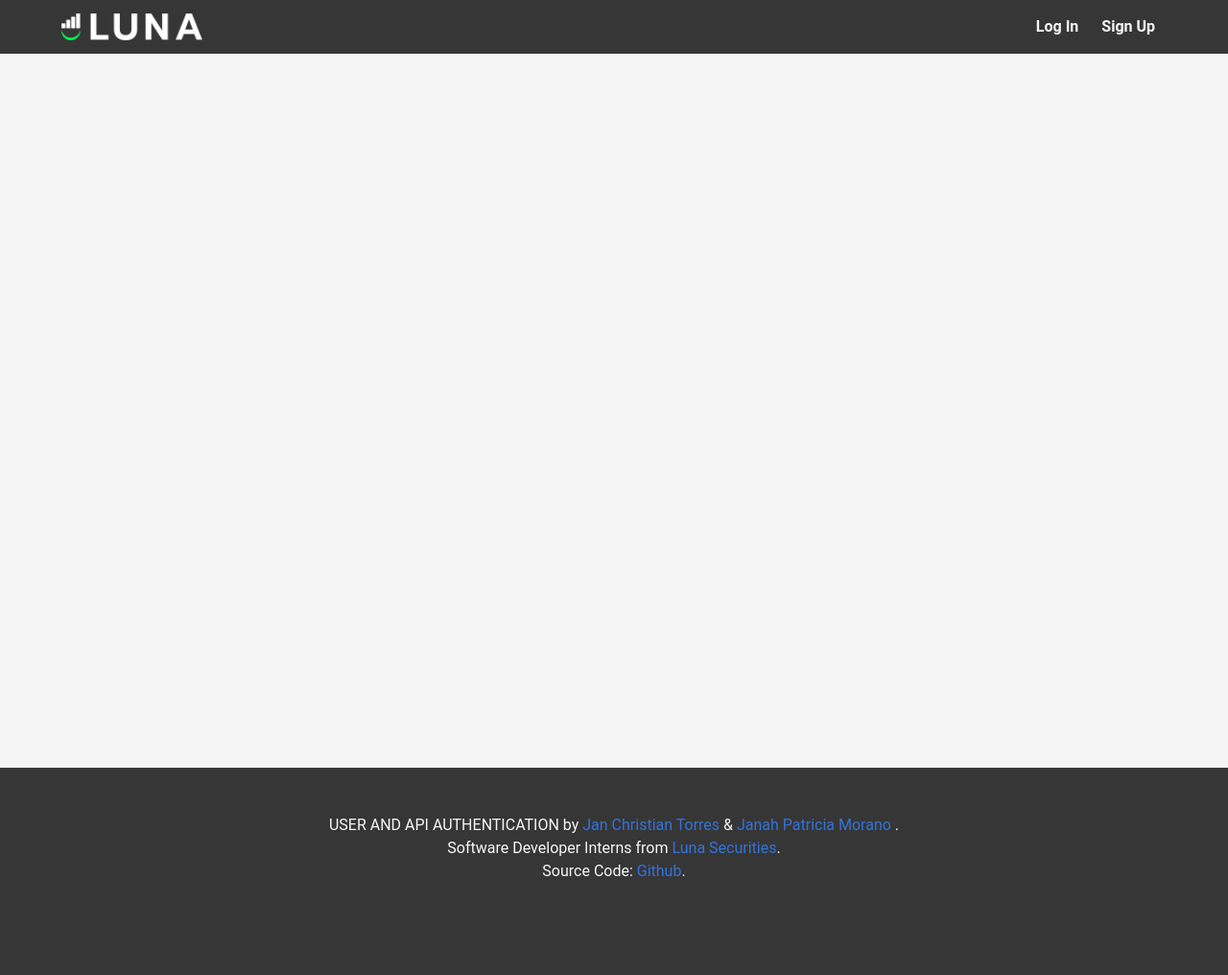
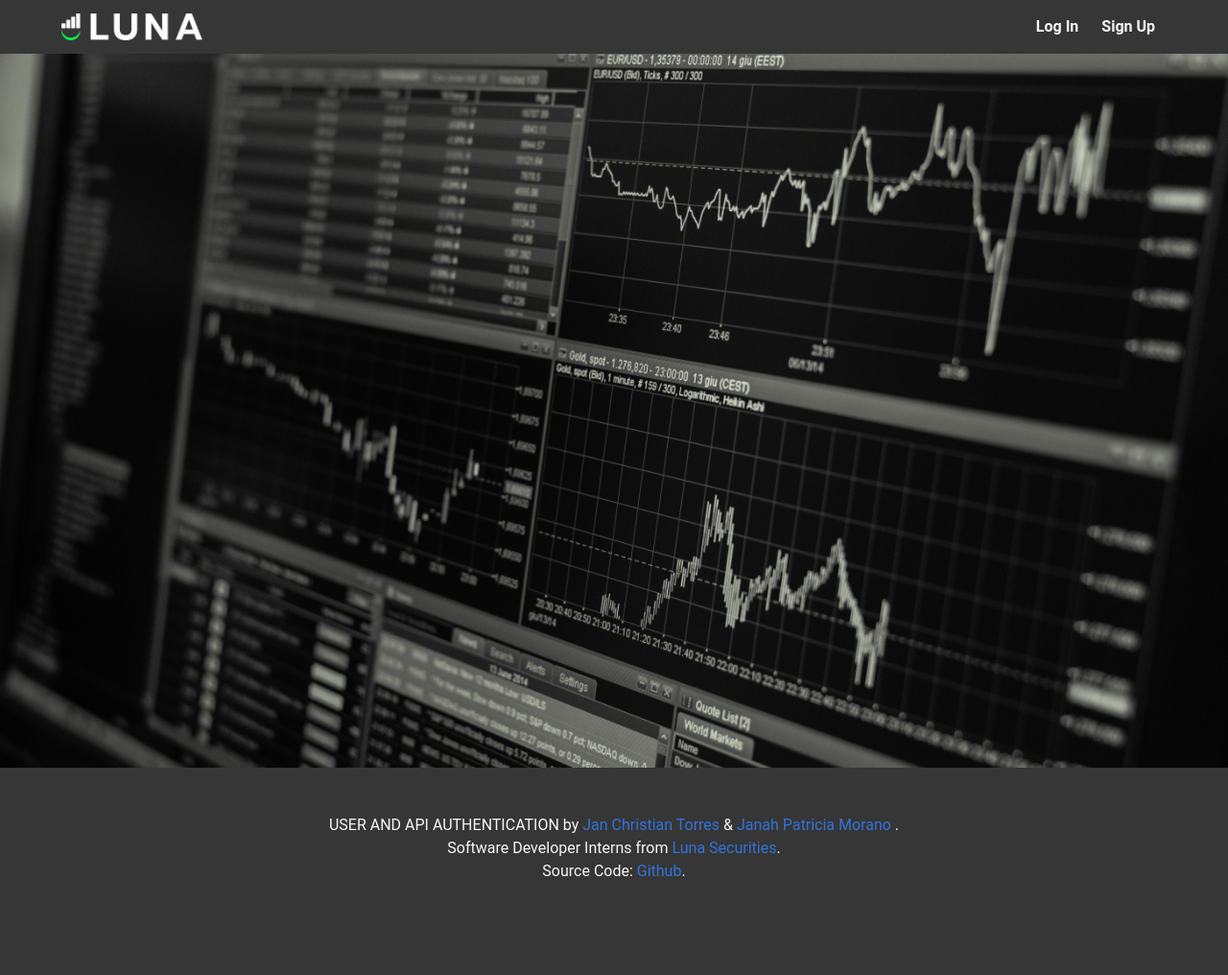
Before and after one commit to Luna-Securities/User_API_Authentication, a Python web app: template templates/base.html in a window 1280 px wide. Shown: the whole page at 96% size. Run offline with Jinja, Linux system fonts and the light colour scheme; the template is opened without the code that fills it, so the values that code supplies are empty.

Commit message:
added background

```diff
--- a/templates/base.html
+++ b/templates/base.html
@@ -12,6 +12,12 @@
     <style>
         body {
             font-family: 'Roboto', sans-serif;
+        }
+
+        .hero.has-background-light {
+            background-image: url('static/icons/stock_bg.JPG');
+            background-size: cover;
+            background-position: center center;
         }
     </style>
 </head>
@@ -110,7 +116,5 @@
         });
     </script>
 
-
-
 </body>
 </html>
--- a/templates/login.html
+++ b/templates/login.html
@@ -22,6 +22,7 @@
        margin: auto;
        background-color: #363636;
    }
+
 </style>
 
 {% extends "base.html" %}
--- a/templates/profile.html
+++ b/templates/profile.html
@@ -5,7 +5,7 @@
 
 {% block content %}
 
-<h1 class="title has-text-centered has-text-dark">
+<h1 class="title has-text-centered has-text-light">
   Welcome, {{ name|capitalize }}!
 </h1>
 <div class="columns is-centered">
@@ -13,7 +13,6 @@
     <div class="box has-background-dark has-text-centered">
       <h2 class="title has-text-centered is-size-3 has-text-white">YOUR HOMEWORKS:</h2>
 
-      <!-- Display each todo item in its own row -->
       {% if api_data %}
         {% for todo in api_data %}
           <div class="box todo-item {% if todo.completed %}completed-task{% endif %} is-small" style="margin-bottom: 10px; padding: 10px; display: flex; align-items: center;">
@@ -31,7 +30,6 @@
 </div>
 
 <script>
-  // JavaScript code to mark checkboxes as completed
   document.addEventListener("DOMContentLoaded", function() {
     var checkboxes = document.querySelectorAll('input[type="checkbox"]');
     checkboxes.forEach(function(checkbox) {
@@ -42,7 +40,7 @@
           labelText.style.color = '#aaa';
         } else {
           labelText.style.textDecoration = 'none';
-          labelText.style.color = '#000'; // Change color to black when unchecked
+          labelText.style.color = '#000';
         }
       });
     });
```
Also changed, not shown: static/icons/stock_bg.jpg (added), 1 other file.
